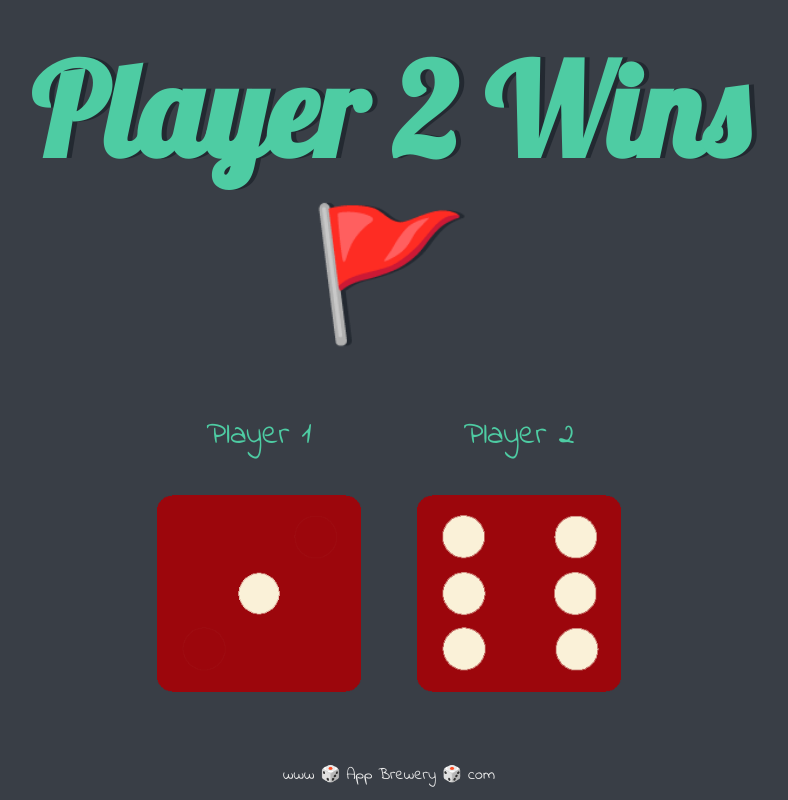
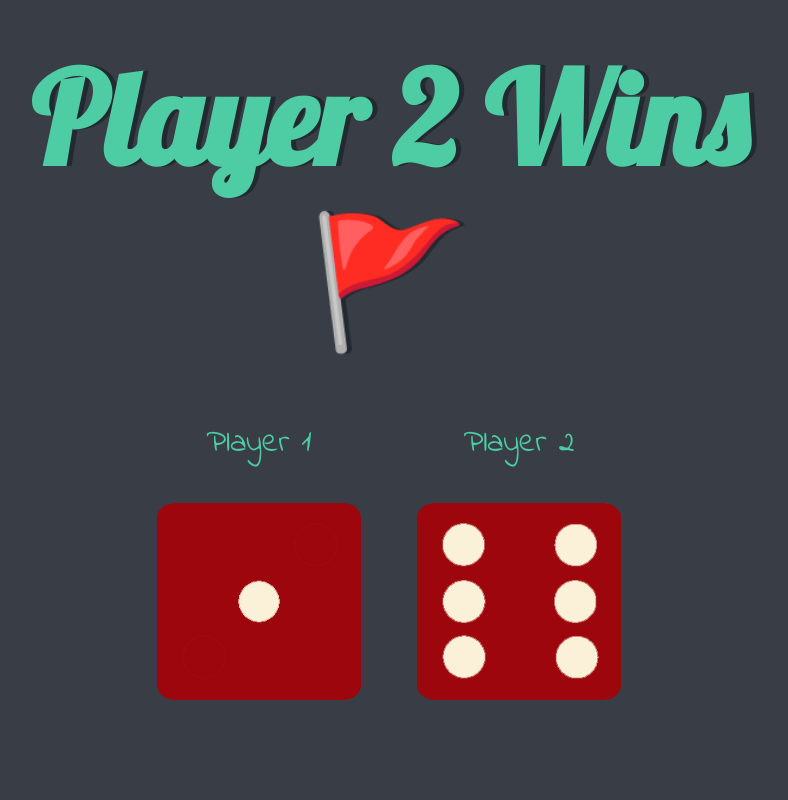
Before and after one commit to vedadvardo00/dicee-game-js, a plain HTML site: page index.html in a window 1280 px wide. Shown: the whole page, without its empty margins (251-1039 px from the left). Drawn offline with Linux system fonts and the light colour scheme.

Commit message:
Add files via upload

```diff
--- a/index.html
+++ b/index.html
@@ -24,7 +24,6 @@
       </div>
     </div>
 
-    <footer>www 🎲 App Brewery 🎲 com</footer>
   </body>
 
   <script src="index.js"></script>
--- a/styles.css
+++ b/styles.css
@@ -1,3 +1,8 @@
+body{
+  display: flex;
+  align-content: center;
+  justify-content: center;
+}
 .container {
   width: 70%;
   margin: auto;
@@ -31,11 +36,3 @@ p {
 img {
   width: 80%;
 }
-
-footer {
-  margin-top: 5%;
-  color: #EEEEEE;
-  text-align: center;
-  font-family: 'Indie Flower', cursive;
-
-}
```
